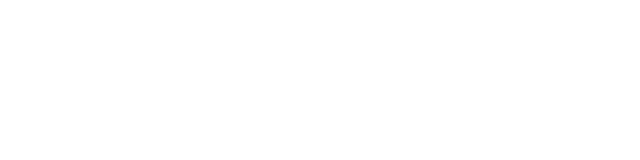
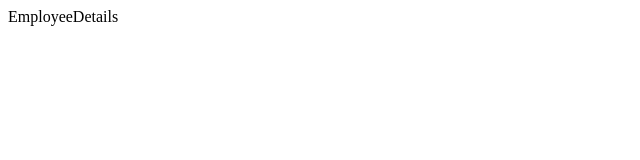
Before and after one commit to Hadeer-Mah/mini-ERP, a React (Vite) app: page /employees/1 in a window 1280 px wide. Shown: the top 160 px of the page, without its empty margins (0-640 px from the left). Built offline with nearby package versions, Linux system fonts and the light colour scheme.

Commit message:
Project Folder Structure

```diff
--- a/src/App.jsx
+++ b/src/App.jsx
@@ -1,10 +1,10 @@
 import './App.css'
+import MainRoutes from './routes/MainRoutes'
 
 function App() {
 
   return (
-    <>
-    </>
+    <MainRoutes/>
   )
 }
 
--- /dev/null
+++ b/src/layouts/MainLayout.jsx
@@ -0,0 +1,6 @@
+
+export default function MainLayout() {
+  return (
+    <div>MainLayout</div>
+  )
+}
--- a/src/main.jsx
+++ b/src/main.jsx
@@ -1,7 +1,10 @@
 import ReactDOM from 'react-dom/client'
 import App from './App.jsx'
 import './index.css'
+import { BrowserRouter } from 'react-router-dom'
 
 ReactDOM.createRoot(document.getElementById('root')).render(
+  <BrowserRouter>
     <App />
+  </BrowserRouter>
 )
--- /dev/null
+++ b/src/pages/Employees/EmployeeDetails/EmployeeDetails.jsx
@@ -0,0 +1,6 @@
+
+export default function EmployeeDetails() {
+  return (
+    <div>EmployeeDetails</div>
+  )
+}
--- /dev/null
+++ b/src/pages/Employees/Employees.jsx
@@ -0,0 +1,6 @@
+
+export default function Employees() {
+  return (
+    <div>Employees</div>
+  )
+}
--- /dev/null
+++ b/src/routes/MainRoutes.jsx
@@ -0,0 +1,13 @@
+import { Navigate, Route, Routes } from "react-router-dom"
+import Employees from "../pages/Employees/Employees"
+import EmployeeDetails from "../pages/Employees/EmployeeDetails/EmployeeDetails"
+
+export default function MainRoutes() {
+  return (
+    <Routes>
+        <Route path="/*" element={<Navigate to={"/employees"} />}/>
+        <Route path="/employees" element={<Employees/>}/>
+        <Route path="/employees/:employeeId" element={<EmployeeDetails/>}/>
+    </Routes>
+  )
+}
```
